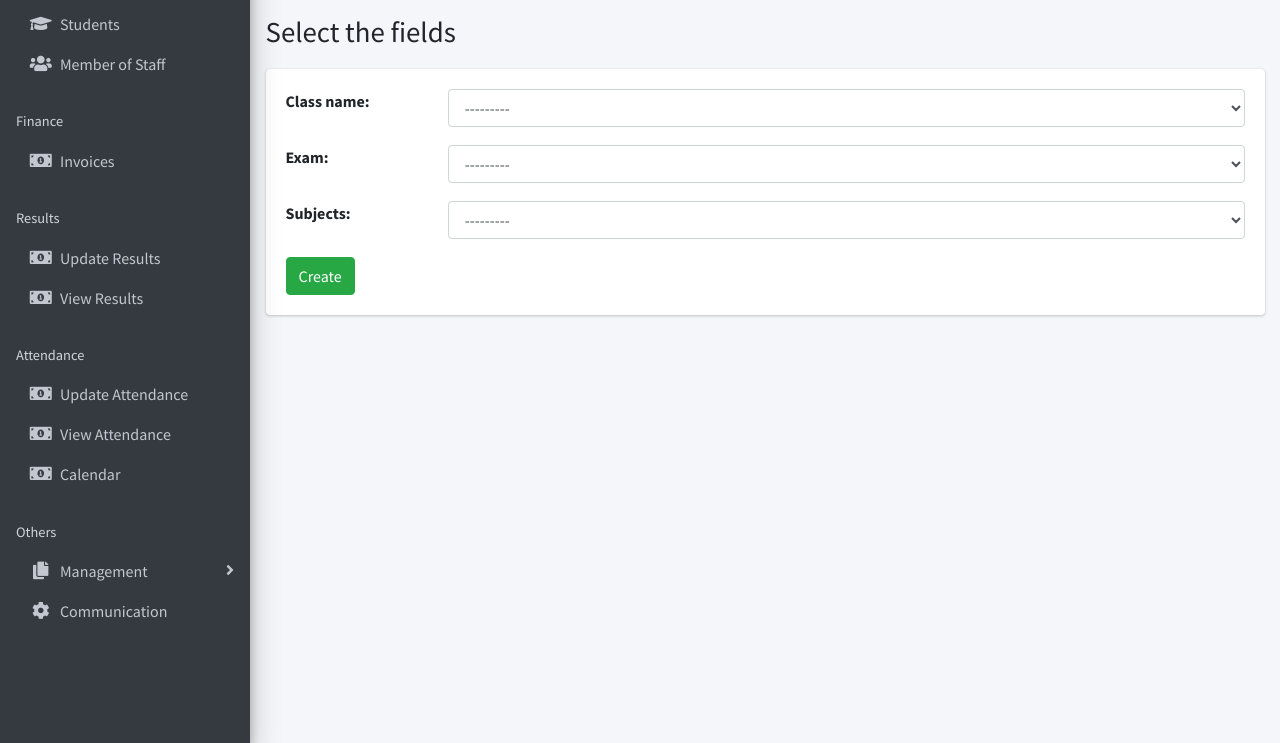
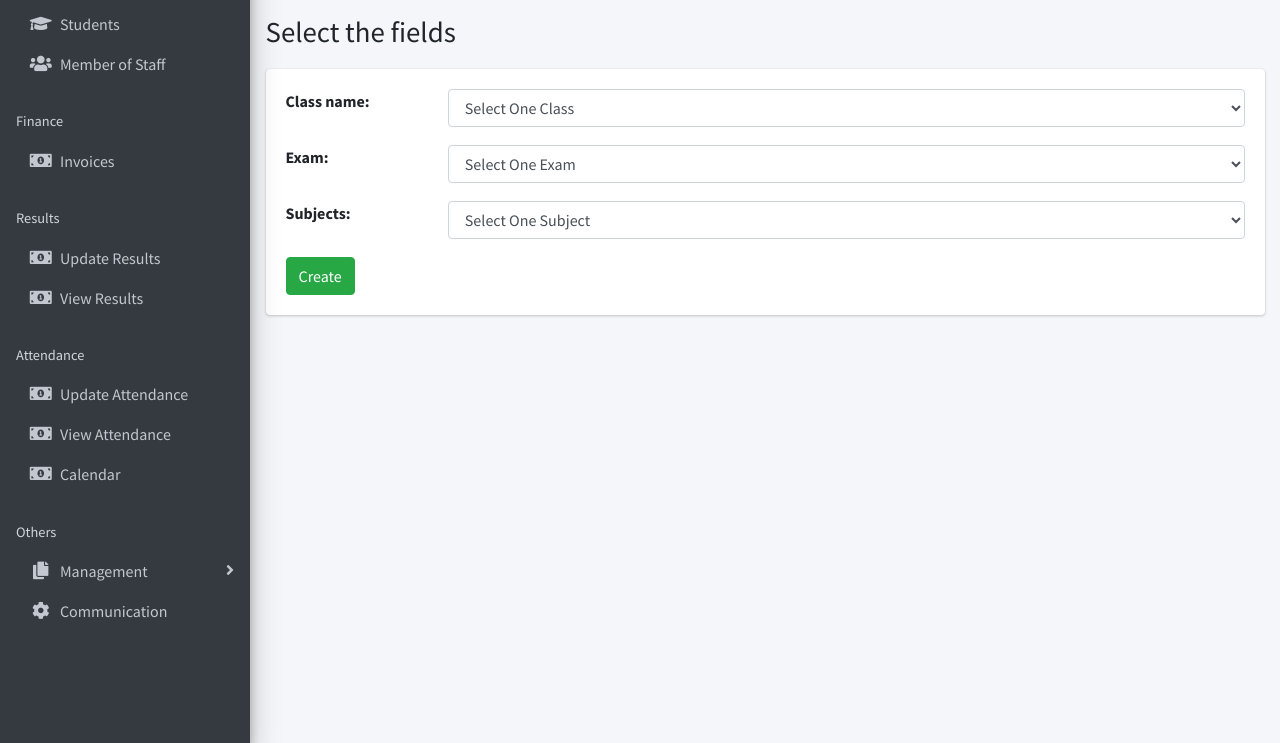
Before and after one commit to WebLaunchDevelopers/schoobees, a Django app: page /result/create/ in a window 1280 px wide. Shown: the part 57-800 px from the top of the page. Run offline with Django 3.2, Linux system fonts and the light colour scheme; the visitor is signed in with stand-in values (Sample User, id 1); data comes from the database, SQL or seed files in the repository; data that the repository does not hold is empty; some libraries are stand-ins or nearby versions.

Commit message:
removed test score in student detail

```diff
--- a/apps/corecode/forms.py
+++ b/apps/corecode/forms.py
@@ -113,12 +113,12 @@ class StudentClassForm(ModelForm):
 
 
 class CurrentSessionForm(forms.Form):
-    current_session = forms.ModelChoiceField(
+    current_session = forms.ModelChoiceField(empty_label='Select One Session',
         queryset=AcademicSession.objects.all(),
         help_text='Click <a href="/session/create/?next=current-session/">here</a> to add new session',
     )
     current_term = forms.ModelChoiceField(
-        queryset=AcademicTerm.objects.all(),
+        queryset=AcademicTerm.objects.all(), empty_label='Select One Term',
         help_text='Click <a href="/term/create/?next=current-session/">here</a> to add new term',
     )
 
--- a/apps/result/forms.py
+++ b/apps/result/forms.py
@@ -6,9 +6,12 @@ from apps.corecode.models import AcademicSession, AcademicTerm, Subject, Student
 from .models import Result, Exam
 
 class CreateResults(forms.Form):
-    exam = forms.ModelChoiceField(queryset=Exam.objects.all())
-    subjects = forms.ModelChoiceField(queryset=Subject.objects.all())
-    class_name = forms.ModelChoiceField(queryset=StudentClass.objects.all())
+    OPTIONS = [
+        ('', 'Select one'),
+    ]
+    exam = forms.ModelChoiceField(empty_label='Select One Exam',queryset=Exam.objects.all())
+    subjects = forms.ModelChoiceField(empty_label='Select One Subject',queryset=Subject.objects.all())
+    class_name = forms.ModelChoiceField(empty_label='Select One Class',queryset=StudentClass.objects.all())
 
     def __init__(self, *args, user=None, **kwargs):
         super().__init__(*args, **kwargs)
--- a/apps/students/templates/students/student_detail.html
+++ b/apps/students/templates/students/student_detail.html
@@ -133,9 +133,7 @@
         <tr>
           <th></th>
           <th>Subject</th>
-          <th>Test Score</th>
           <th>Exam Score</th>
-          <th>Total Score</th>
         </tr>
       </thead>
       <tbody>
@@ -143,9 +141,7 @@
         <tr>
           <td>{{ forloop.counter }}</td>
           <td>{{ subject }}</td>
-          <td>{{ data.test }}</td>
           <td>{{ data.exam }}</td>
-          <td>{{ data.score }}</td>
         </tr>
         {% endfor %}
       </tbody>
--- a/apps/students/views.py
+++ b/apps/students/views.py
@@ -43,11 +43,9 @@ class StudentDetailView(LoginRequiredMixin, DetailView):
         subjects, subject, marks = dict(), list(), list()
         score, total = 0, 0
         for result in results:
-            test = result.test_score
             exam = result.exam_score
-            score = result.test_score + result.exam_score
-            total += score
-            subjects[str(result.subject)] = {"test": test, "exam": exam, "score": score}
+            total += exam
+            subjects[str(result.subject)] = {"exam": exam, "score": score}
 
             subject.append(str(result.subject))
             marks.append(score)
```
